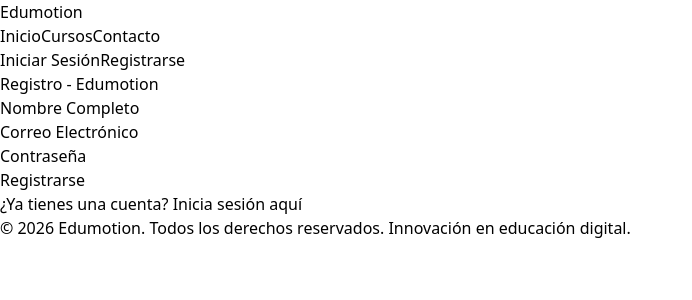
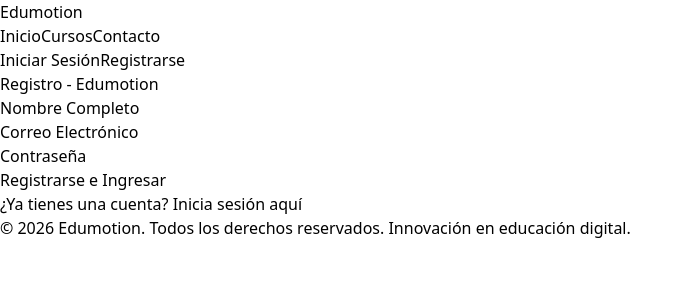
Before and after one commit to brianruiz331/edumotion-spa, a React (Vite) app: page /register in a window 1280 px wide. Shown: the top 300 px of the page, without its empty margins (0-692 px from the left). Built offline with nearby package versions, Linux system fonts and the light colour scheme.

Commit message:
Registrer actualizado

```diff
--- a/src/views/Register.jsx
+++ b/src/views/Register.jsx
@@ -10,18 +10,23 @@ export default function Register() {
   const handleRegister = (e) => {
     e.preventDefault();
 
-    // Crear el objeto del nuevo usuario
+    // 1. Crear el objeto del nuevo usuario
     const nuevoUsuario = { nombre, email, password };
 
-    // Obtener usuarios previos o iniciar arreglo vacío
+    // 2. Obtener usuarios previos o iniciar arreglo vacío
     const usuariosRegistrados = JSON.parse(localStorage.getItem('usuarios')) || [];
 
-    // Guardar el nuevo usuario en el localStorage
+    // 3. Guardar el nuevo usuario en el localStorage de la base de datos de usuarios
     usuariosRegistrados.push(nuevoUsuario);
     localStorage.setItem('usuarios', JSON.stringify(usuariosRegistrados));
 
-    alert("¡Registro exitoso! Ahora puedes iniciar sesión.");
-    navigate('/login');
+    // 4. Iniciar sesión automáticamente guardando el usuario activo
+    localStorage.setItem('usuarioActivo', nombre);
+
+    alert(`¡Registro exitoso! Bienvenido a Edumotion, ${nombre}.`);
+
+    // 5. Redirigir a la página principal (o a cursos) ya con la sesión iniciada
+    navigate('/');
   };
 
   return (
@@ -67,7 +72,7 @@ export default function Register() {
             type="submit"
             className="w-full bg-blue-600 text-white py-2 rounded-lg hover:bg-blue-700 transition duration-200 font-semibold"
           >
-            Registrarse
+            Registrarse e Ingresar
           </button>
         </form>
 
```
